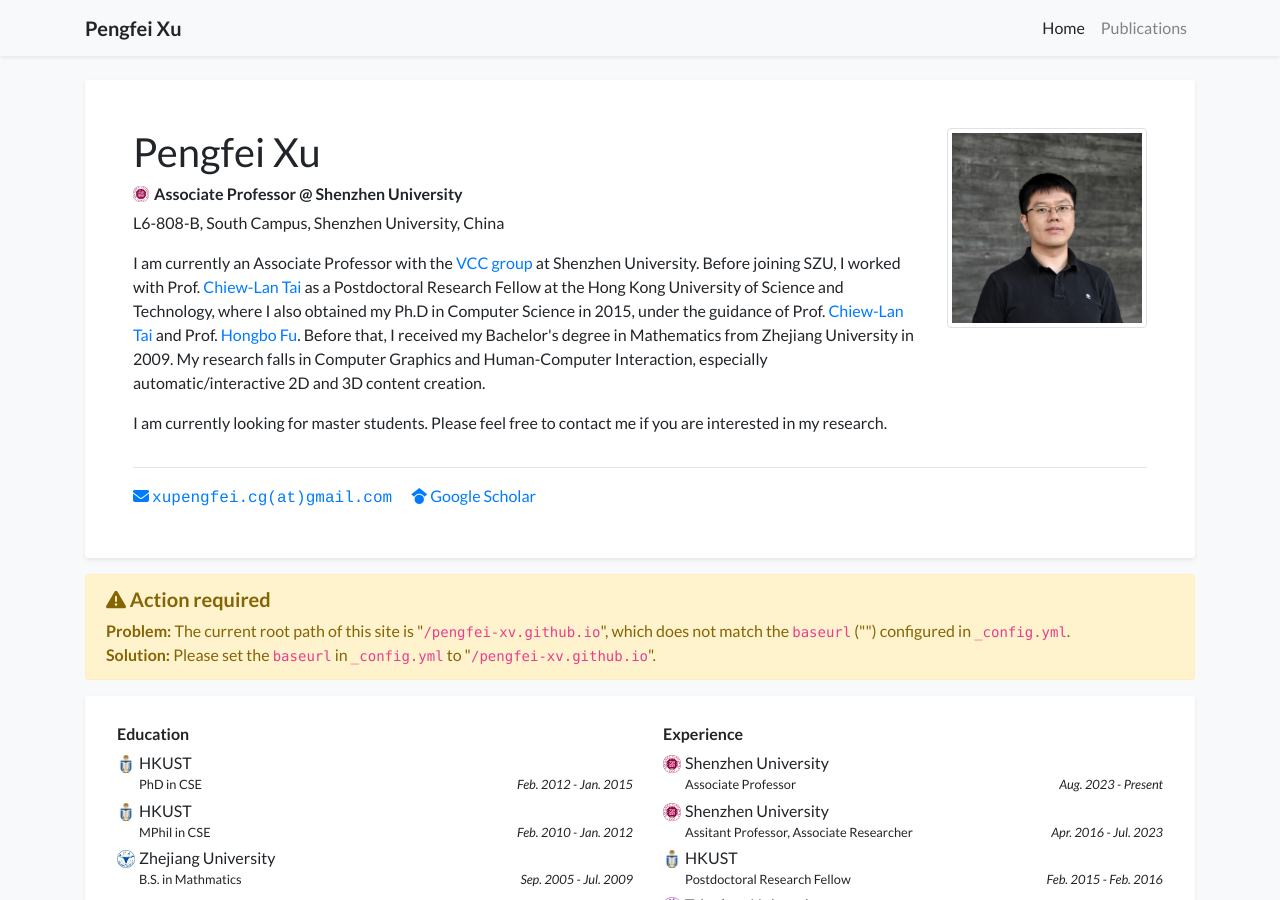
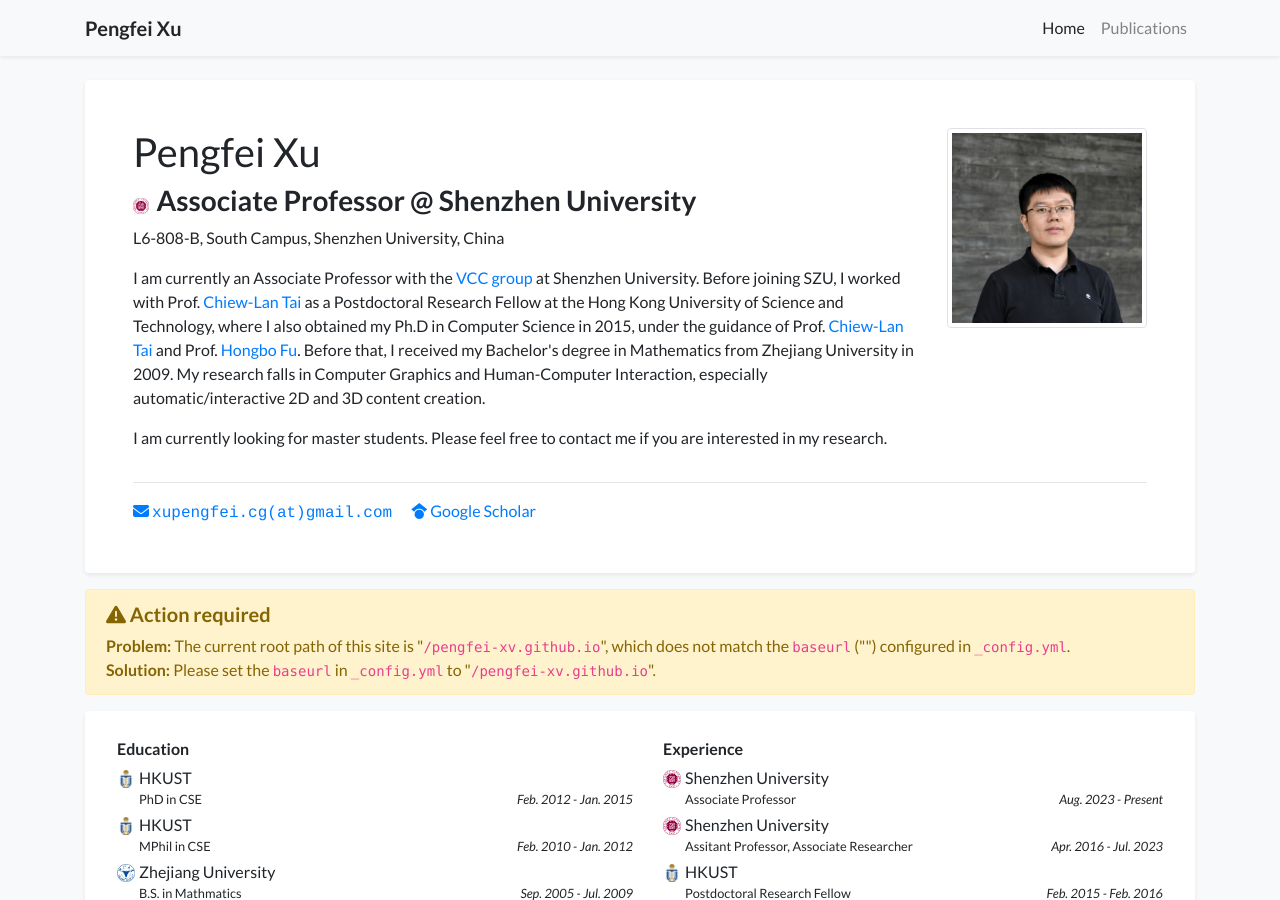
Before and after one commit to pengfei-xv/pengfei-xv.github.io, a Jekyll site: the page built from index.html, in a window 1280 px wide and 900 px high. Built offline with Jekyll 4.4.1, drawn with Linux system fonts in a browser that asks for light colours; a style sheet for code colours, icons or effects is not loaded.

Commit message:
Update profile_card.html

```diff
--- a/_includes/widgets/profile_card.html
+++ b/_includes/widgets/profile_card.html
@@ -7,7 +7,7 @@
                         <div class="h1 font-weight-normal">
                             {{ site.data.profile.primary_name }} <small>{{ site.data.profile.secondary_name }}</small>
                         </div>
-                        <div class="h6 text-profile-position">
+                        <div class="h3 text-profile-position">
                             {% for position in site.data.profile.positions %}
                             {% if position.logo -%}
                             <img src="{{ position.logo | relative_url }}" alt="Logo" class="inline-badge"/>
```
